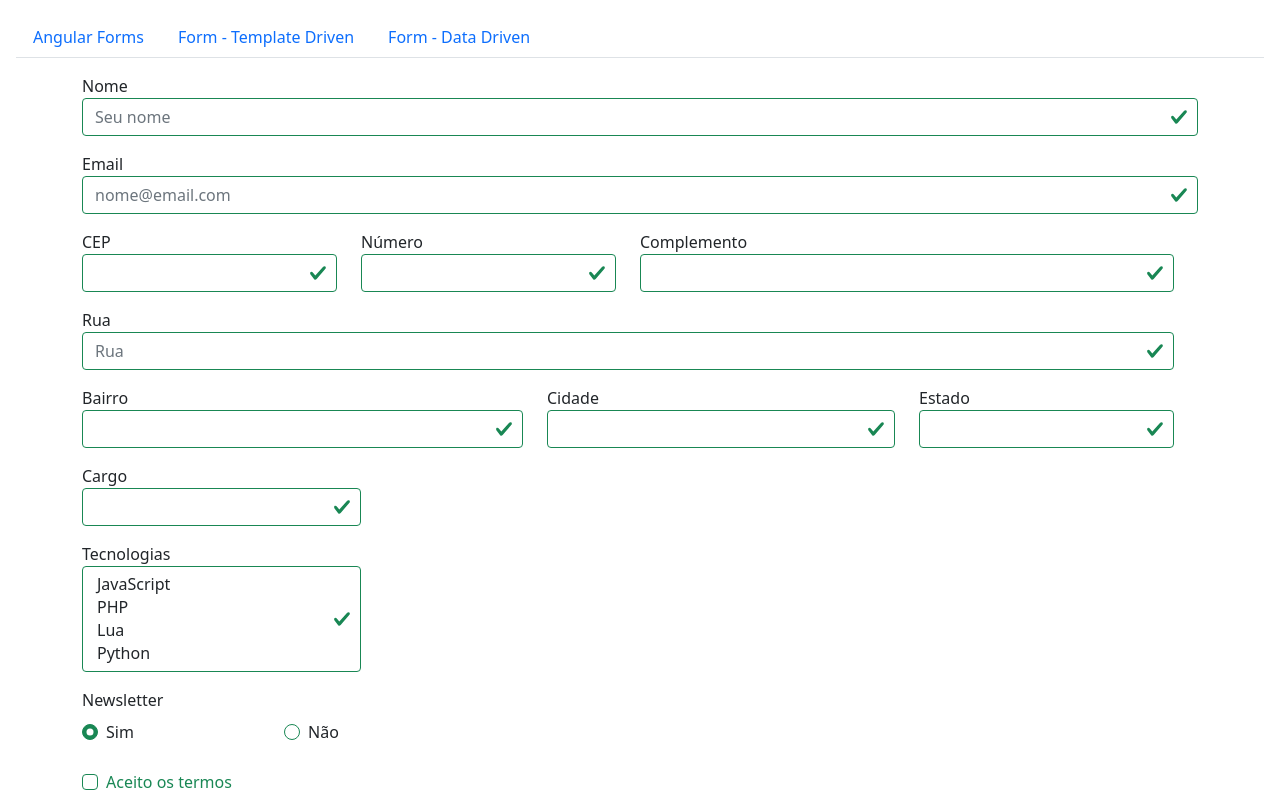
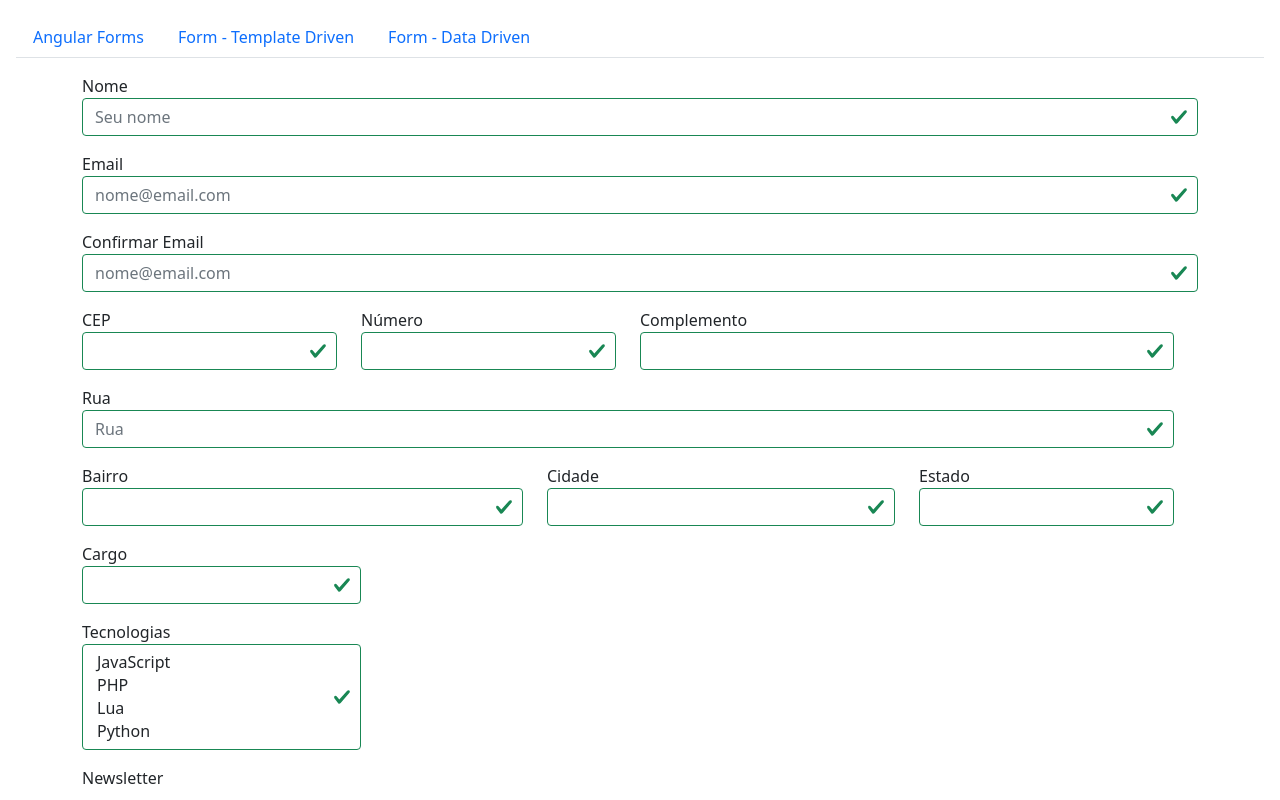
Before and after one commit to AndersonSilva94/estudos-angular-framework, an Angular app in the folder modulo-9-formularios-data-driven/formularios-data-driven/: page /dataForm in a window 1280 px wide. Shown: the top 800 px of the page. Built offline with nearby package versions, Linux system fonts and the light colour scheme.

Commit message:
feat: :rocket: Formulários reativos: Validação entre dois campos (confirmar email)

```diff
--- a/modulo-9-formularios-data-driven/formularios-data-driven/src/app/data-form/data-form.component.html
+++ b/modulo-9-formularios-data-driven/formularios-data-driven/src/app/data-form/data-form.component.html
@@ -35,6 +35,21 @@
       </app-campo-control-erro>
       <app-campo-control-erro
         [mostrarErro]="verificaEmailInvalido()" msgErro="Email inválido.">
+      </app-campo-control-erro>
+    </div>
+
+    <div class="form-group mt-3 col-sm-12">
+      <label for="confirmarEmail">Confirmar Email</label>
+      <input
+        type="confirmarEmail"
+        formControlName="confirmarEmail"
+        class="form-control"
+        id="confirmarEmail"
+        aria-describedby="emailHelp"
+        placeholder="nome@email.com"
+      >
+      <app-campo-control-erro
+        [mostrarErro]="formulario.get('confirmarEmail')?.hasError('equalsTo')" msgErro="Emails não são iguais.">
       </app-campo-control-erro>
     </div>
 
--- a/modulo-9-formularios-data-driven/formularios-data-driven/src/app/data-form/data-form.component.ts
+++ b/modulo-9-formularios-data-driven/formularios-data-driven/src/app/data-form/data-form.component.ts
@@ -59,6 +59,7 @@ export class DataFormComponent implements OnInit {
     this.formulario = this.formBuilder.group({
       nome: [null, [Validators.required, Validators.minLength(3), Validators.maxLength(30)]],
       email: [null, [Validators.required, Validators.email]],
+      confirmarEmail: [null, [FormValidations.equalsTo('email')]],
       endereco: this.formBuilder.group({
         cep: [null, [Validators.required, FormValidations.cepValidator]],
         numero: [null, Validators.required],
--- a/modulo-9-formularios-data-driven/formularios-data-driven/src/app/shared/form-validations.ts
+++ b/modulo-9-formularios-data-driven/formularios-data-driven/src/app/shared/form-validations.ts
@@ -1,4 +1,4 @@
-import { AbstractControl, FormArray, FormControl, ValidatorFn } from '@angular/forms';
+import { AbstractControl, FormArray, FormControl, FormGroup, ValidatorFn } from '@angular/forms';
 
 export class FormValidations {
   static requiredMinCheckbox(min : number = 1) {
@@ -37,4 +37,30 @@ export class FormValidations {
 
     return null;
   }
+
+  static equalsTo(otherField: string) {
+    const validator = (formControl: FormControl) => {
+      if (otherField == null) {
+        throw new Error("É necessário informar um campo");
+      }
+
+      if (!formControl.root || !(<FormGroup>formControl.root).controls) {
+        return null;
+      }
+
+      const field = (<FormGroup>formControl.root).get(otherField);
+
+      if (!field) {
+        throw new Error("É necessário informar um campo válido");
+      }
+
+      if (field.value !== formControl.value) {
+        return { equalsTo: otherField }
+      }
+
+      return null;
+    };
+
+    return validator;
+  }
 }
```
